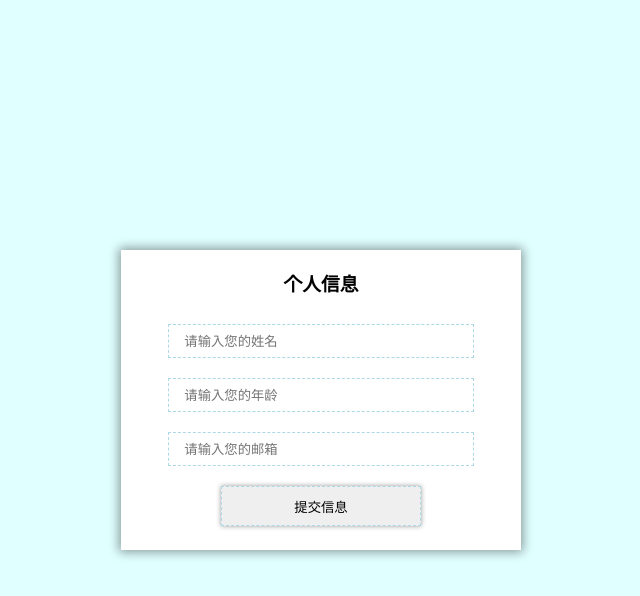
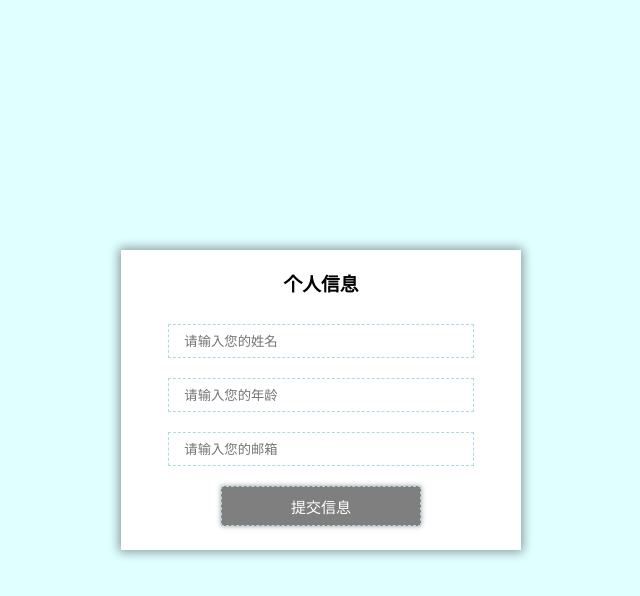
Before and after one commit to Stealth2/Stealth2.github.io, a plain HTML site: page 14/index.html in a window 1280 px wide. In both pictures the pointer is over the input "提交信息". Shown: the whole page, without its empty margins (319-959 px from the left). Drawn offline with Linux system fonts and the light colour scheme.

Commit message:
第十四次作业

```diff
--- a/14/css/css.css
+++ b/14/css/css.css
@@ -28,9 +28,19 @@ form input:hover{
 
 }
 form input[type="submit"]{
-	width: 50%;
+	width: 40%;
 	height: 40px;
 	text-indent:0 ;
 	cursor: pointer;
 	box-shadow: 0 0 5px 0px rgba(0,0,0,.4);
+	transition: all .5s;
 }
+form input[type="submit"]:hover{
+	width: 50%;
+	height: 40px;
+	background: rgba(0,0,0,.5);
+}
+form input[value="提交信息"]:hover{
+	font-size: 15px;
+	color: #FFFFFF;
+}
```
